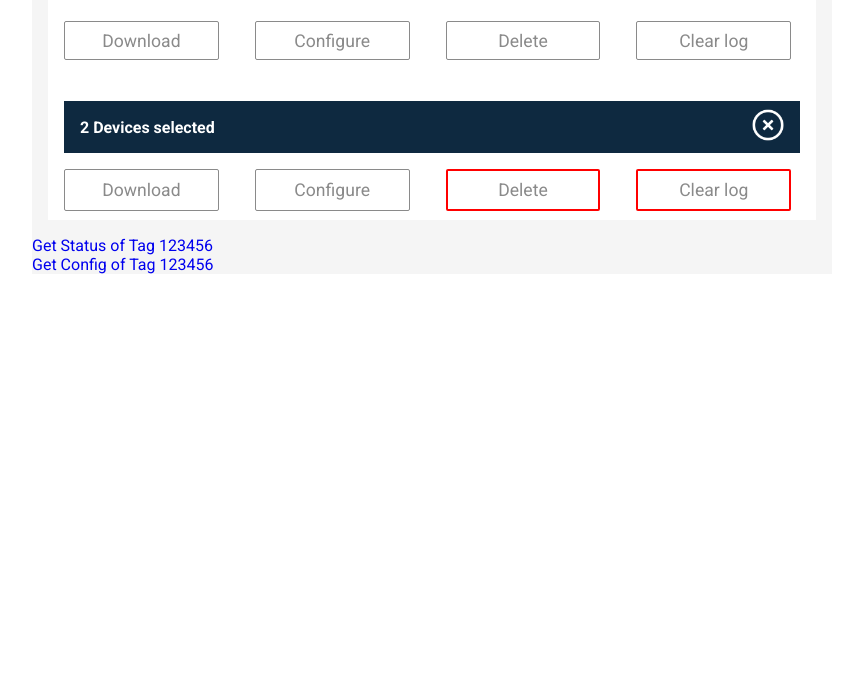
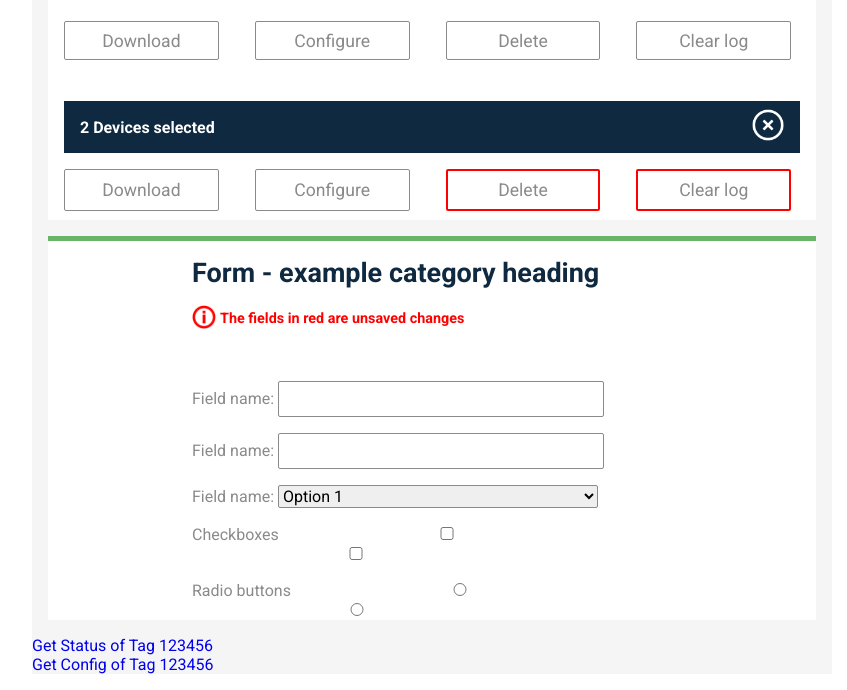
Before and after one commit to arribada/horizon-gui, a Flask app: template webserver/templates/scan.html in a window 1280 px wide. Shown: the part 906-1596 px from the top of the page, without its empty margins (208-1055 px from the left). Before the commit the page ends 1180 px from the top, so only its background shows below. Run offline with Flask 2, Linux system fonts and the light colour scheme; the template is opened without the code that fills it, so the values that code supplies are empty; parts of the project's set-up code (start-up, migrations or seed data) failed here and were passed over.

Commit message:
Started form stylings

```diff
--- a/webserver/static/styles.css
+++ b/webserver/static/styles.css
@@ -10,7 +10,7 @@ body {
     margin: 1em auto;
 }
 
-p {
+p, label {
     font-size: 1em;
     margin: 0;
 }
@@ -49,6 +49,10 @@ a:hover,
 
 .gray {
     color: #616161;
+}
+
+.red {
+    color: red;
 }
 
 .gray-background {
@@ -325,6 +329,38 @@ button.secondary {
     width: 2em;
 }
 
+/* FORMS */
+
+.form-block-wrapper {
+    margin: 0 8em;
+}
+.form-block {
+    background-color: white;
+    border-top: solid thick #6ab468;
+}
+
+.icon {
+    width: 1.5em;
+    display: inline-block;
+    vertical-align: middle;
+}
+
+label {
+    color: #8a8a8a;
+}
+
+input, select {
+    line-height: 2em;
+    border-radius: 2px;
+    border: solid thin #8a8a8a;
+    width: 20em;
+    font-size: 1em;
+}
+
+select {
+
+}
+
 /* ! END OF NM'S STYLES */
 
 * {
@@ -357,10 +393,10 @@ header,
     max-width: 800px;
 }
 
-input,
+/* input,
 textarea {
     display: block;
-}
+} */
 
 .buttonStack,
 #disconnected {
--- a/webserver/templates/scan.html
+++ b/webserver/templates/scan.html
@@ -175,6 +175,53 @@
         </section>
 
     </div>
+
+    <section>
+        <div class="form-block happy-margin">
+            <div class="form-block-wrapper">
+                <div class="form-title happy-padding navy">
+                    <h2>Form - example category heading</h2>
+                    <div class="subheading red top-tail-margin navy">
+                        <div class="icon">
+                            <img src="/static/images/info-icon.png">
+                        </div>
+                        <h4 class="inline-block">The fields in red are unsaved changes</h4>
+                    </div>
+                </div>
+
+                <form class="form-body">
+                    <div class="form-field happy-margin">
+                        <label class="inline-block">Field name:</label>
+                        <input type="text" class"text-input inline-block">
+                    </div>
+                    <div class="form-field happy-margin">
+                        <label class="inline-block">Field name:</label>
+                        <input type="textarea" class"text-input inline-block">
+                    </div>
+                    <div class="form-field happy-margin">
+                        <label class="inline-block">Field name:</label>
+                        <select>
+                            <option>Option 1</option>
+                            <option>Option 2</option>
+                            <option>Option 3</option>
+                            <option>Option 4</option>
+                            <option>Option 5</option>
+                        </select>
+                    </div>
+                    <div class="form-field happy-margin">
+                        <label class="inline-block">Checkboxes</label>
+                        <input type="checkbox">
+                        <input type="checkbox">
+                    </div>
+                    <div class="form-field happy-margin">
+                        <label class="inline-block">Radio buttons</label>
+                        <input type="radio">
+                        <input type="radio">
+                    </div>
+                </form>
+            </div>
+        </div>
+    </section>
     <section class="links top-tail-margin">
         <a href="/status/123456">Get Status of Tag 123456</a><br>
         <a href="/config/get/123456">Get Config of Tag 123456</a>
```
Also changed, not shown: webserver/static/images/info-icon.png (added).
